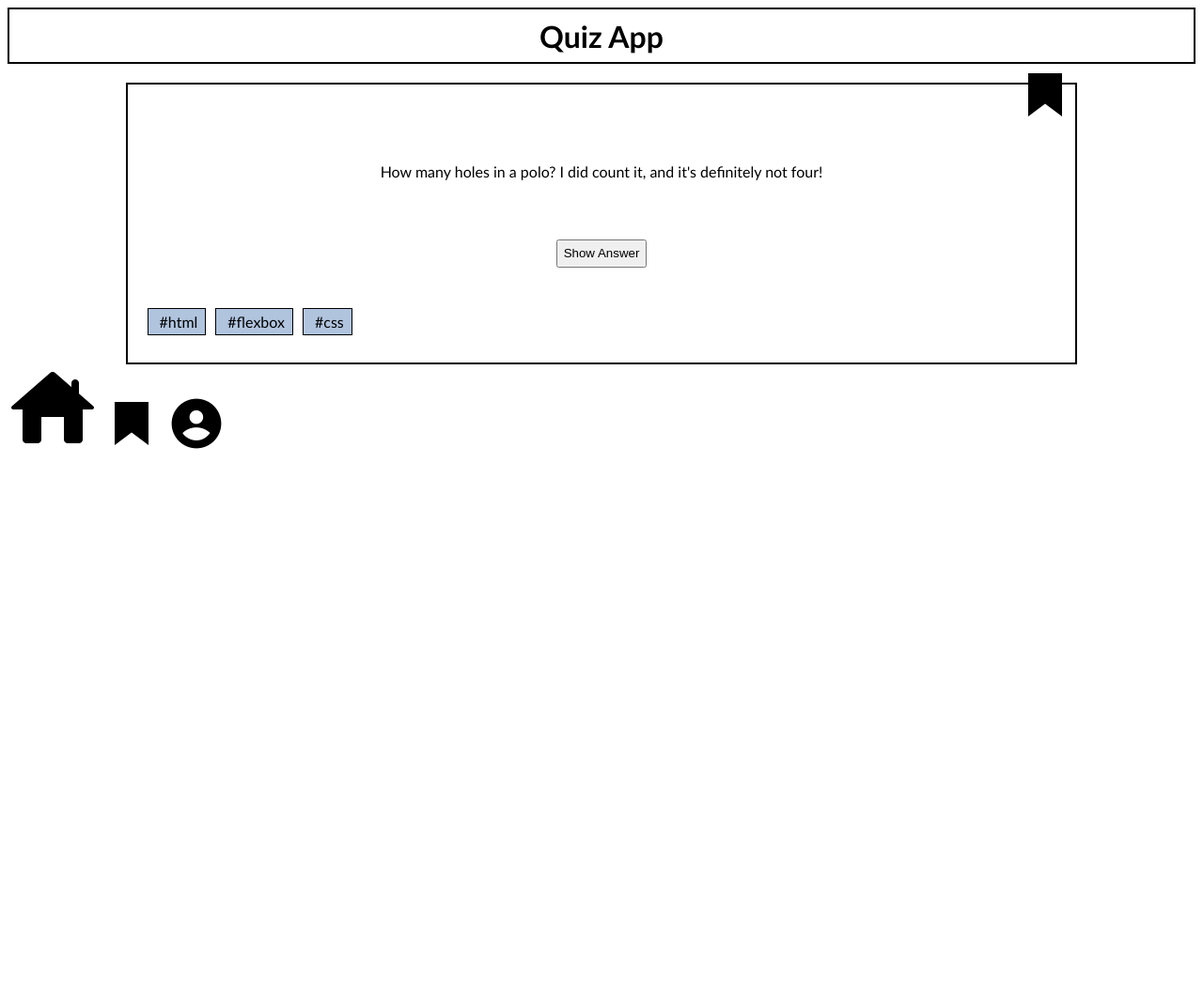
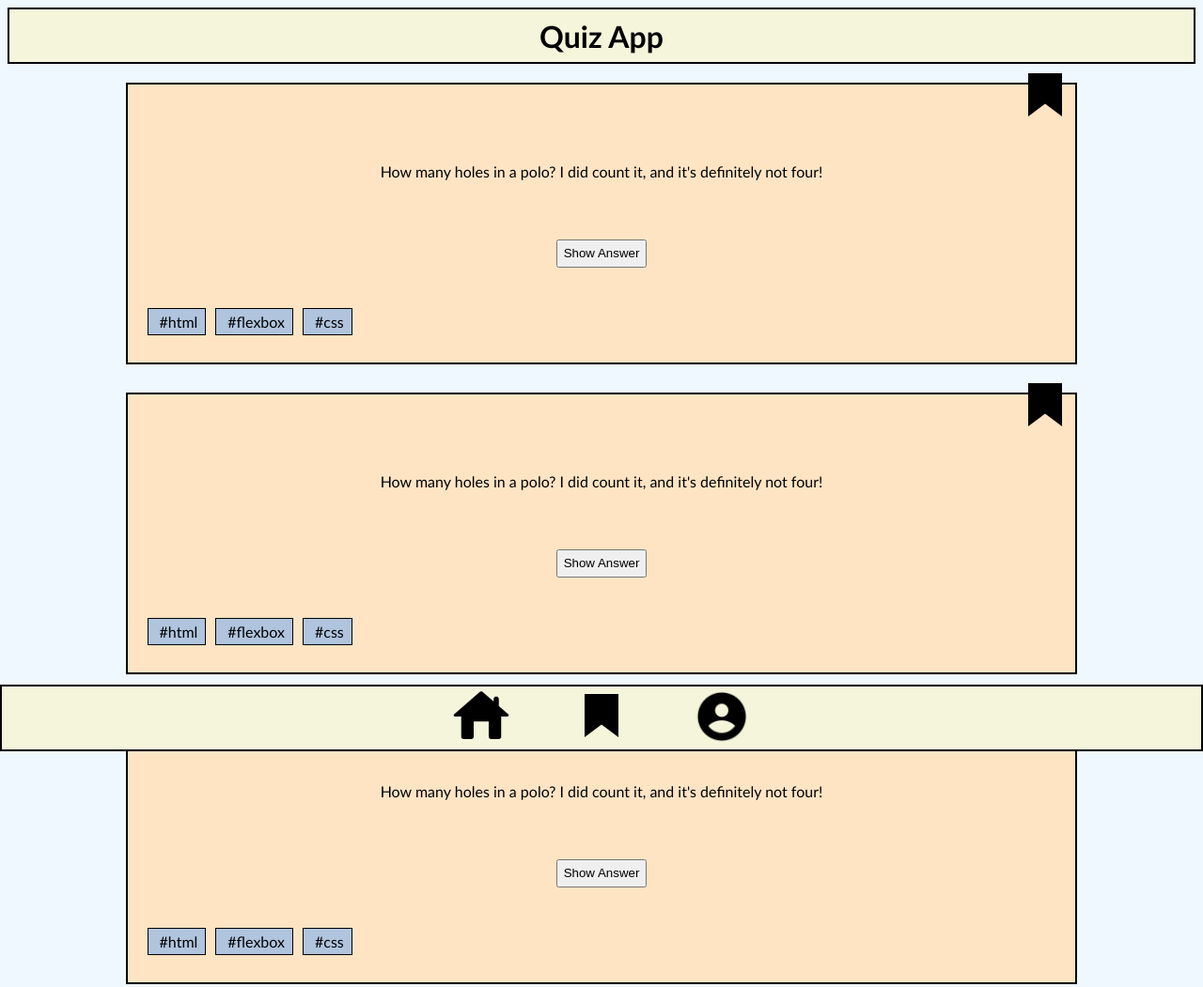
Before and after one commit to Satttoshi/quiz-app, a plain HTML site: page index.html in a window 1280 px wide. Shown: the whole page at 94% size. Before the commit the page ends 800 px from the top, so only its background shows below. Drawn offline with Linux system fonts and the light colour scheme.

Commit message:
add Footer and update Style

```diff
--- a/css/styles.css
+++ b/css/styles.css
@@ -8,10 +8,12 @@ body {
   display: flex;
   flex-direction: column;
   justify-content: space-between;
+  background-color: aliceblue;
 }
 
 .header {
   display: flex;
+  background-color: beige;
   border: solid 2px;
   justify-content: center;
   align-items: center;
@@ -30,9 +32,11 @@ h1 {
   position: relative;
   flex-direction: column;
   border: solid 2px;
+  background-color: bisque;
   height: 300px;
   align-items: center;
   justify-content: space-around;
+  margin-bottom: 30px;
 }
 
 .questionbookmark {
@@ -69,3 +73,25 @@ h1 {
   padding: 4px 8px 4px 12px;
   background-color: lightsteelblue;
 }
+
+.footer_container {
+  background-color: beige;
+  width: 100%;
+  position: fixed;
+  bottom: 0;
+  left: 50%;
+  transform: translate(-50%, 0);
+  border: solid 2px;
+  display: flex;
+  justify-content: center;
+  gap: 5%;
+}
+
+.footer_image {
+  height: 64px;
+  width: 64px;
+}
+
+.site-end {
+  margin: 30px;
+}
--- a/index.html
+++ b/index.html
@@ -9,7 +9,7 @@
   </head>
   <body>
     <!-- Header Section -->
-    <header class="header">
+    <header id="top" class="header">
       <h1>Quiz App</h1>
     </header>
 
@@ -37,14 +37,57 @@
         <p class="tag">#css</p>
       </span>
     </div>
+    <!-- Question 2 -->
+    <div class="container">
+      <img
+        class="questionbookmark"
+        src="./assets/bookmark.png"
+        alt="bookmark"
+      />
+      <p class="question01">
+        How many holes in a polo? I did count it, and it's definitely not four!
+      </p>
+      <button class="answer">Show Answer</button>
+      <span class="tags_container">
+        <p class="tag">#html</p>
+        <p class="tag">#flexbox</p>
+        <p class="tag">#css</p>
+      </span>
+    </div>
+    <!-- Question 3 -->
+    <div class="container">
+      <img
+        class="questionbookmark"
+        src="./assets/bookmark.png"
+        alt="bookmark"
+      />
+      <p class="question01">
+        How many holes in a polo? I did count it, and it's definitely not four!
+      </p>
+      <button class="answer">Show Answer</button>
+      <span class="tags_container">
+        <p class="tag">#html</p>
+        <p class="tag">#flexbox</p>
+        <p class="tag">#css</p>
+      </span>
+    </div>
 
     <!-- Footer Section -->
     <footer>
-      <nav>
-        <img src="./assets/home.png" alt="home" />
-        <img src="./assets/bookmark.png" alt="bookmark" />
-        <img src="./assets/profile.png" alt="profile" />
+      <nav class="footer_container">
+        <a href="#top">
+          <img class="footer_image" src="./assets/home.png" alt="home"
+        /></a>
+        <a href="./pages/bookmark">
+          <img class="footer_image" src="./assets/bookmark.png" alt="bookmark"
+        /></a>
+        <a href="./pages/profile">
+          <img class="footer_image" src="./assets/profile.png" alt="profile"
+        /></a>
       </nav>
     </footer>
+
+    <!-- Placeholder, that Main element doesn't dissapear behind footer -->
+    <div class="site-end"></div>
   </body>
 </html>
```
Also changed, not shown: pages/bookmark.html (added), pages/profile.html (added).
